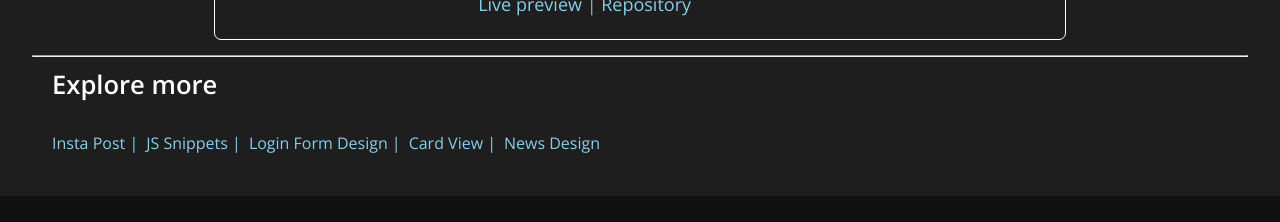
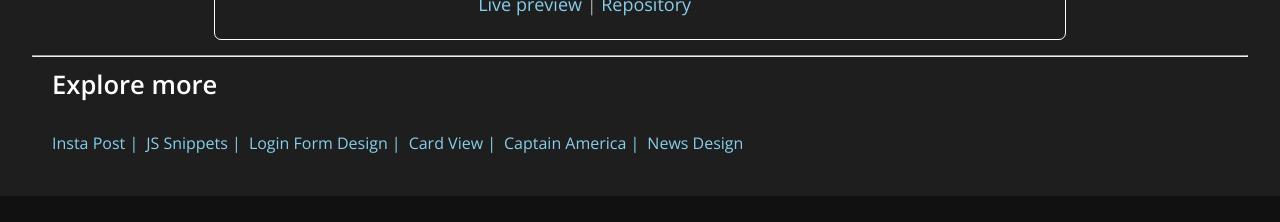
Before and after one commit to Starboy-Sharma/portfolio, a React (Create React App) app: page / in a window 1280 px wide. Shown: the part 2820-3042 px from the top of the page. Built offline with nearby package versions, Linux system fonts and the light colour scheme.

Commit message:
Update explore more links

```diff
--- a/src/component/Work/Work.js
+++ b/src/component/Work/Work.js
@@ -45,7 +45,8 @@ const Work = () => {
           <p>
             Collaborate is a real time chat application build with Node and
             Socket.IO. Collaborate is a web application which is a mixture of
-             both Slack and Quora.{/* I design & developed various modules of
+            both Slack and Quora.
+            {/* I design & developed various modules of
             collaborate and implement logic. Create APIs for collaborate mobile
             application and real-time sync mobile app and web. I also maintain
             UI/UX changes. */}
@@ -184,9 +185,10 @@ const Work = () => {
           <h3> What's Weather </h3>
 
           <p>
-            A React weather PWA application used geolocation to show weather report
-            in C or F. This application has dynamic background change according
-            to the time. I am also using animated react-skycons weather icons.
+            A React weather PWA application used geolocation to show weather
+            report in C or F. This application has dynamic background change
+            according to the time. I am also using animated react-skycons
+            weather icons.
             {/* You can also install this web application in your mobile app as well
             as it is a PWA. Dynamic background change only for responsive view. */}
             <p>
@@ -243,6 +245,14 @@ const Work = () => {
           Card View |
         </a>
         <a
+          href="https://captain-america-avenger.netlify.app/"
+          target="_blank"
+          rel="noreferrer"
+          title="Support only in Desktop"
+        >
+          Captain America |
+        </a>
+        <a
           href="https://codepen.io/starboy-sharma/pen/QozjaY"
           target="_blank"
           rel="noreferrer"
```
Also changed, not shown: 1 other file (tests, documents, lock files or other folders).
